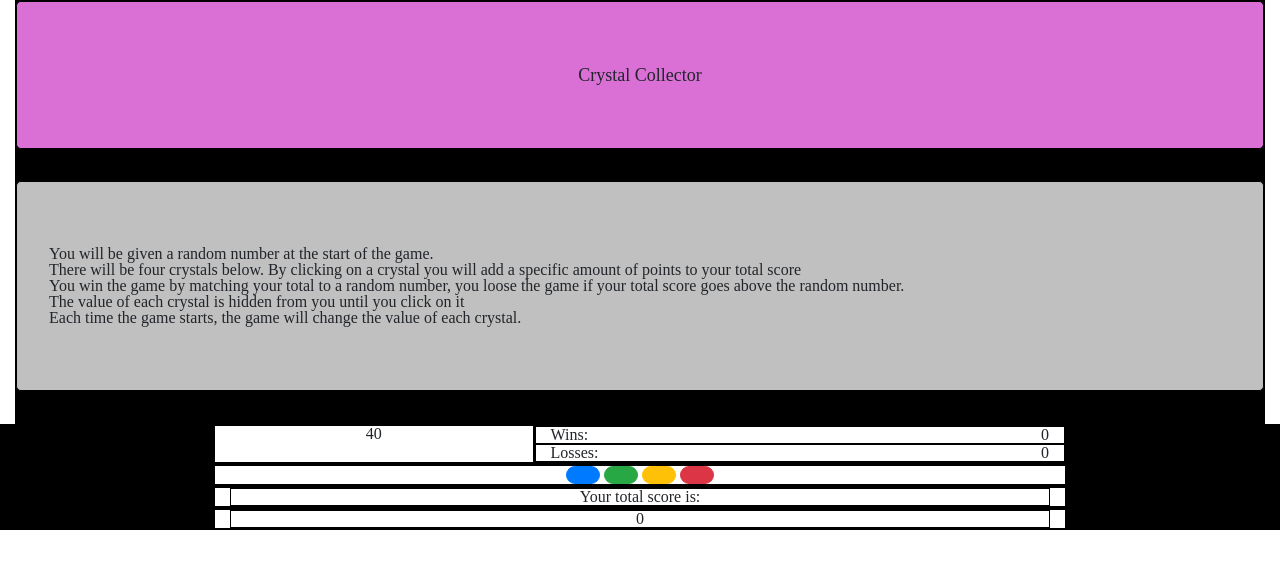
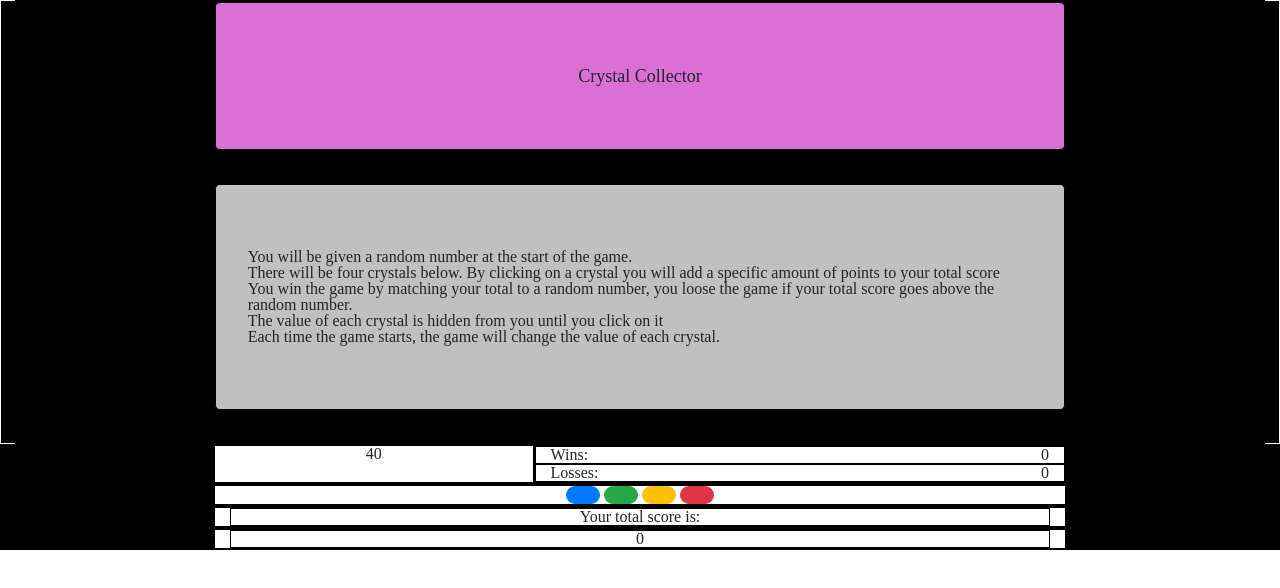
Before and after one commit to mike-west/unit-4-game, a plain HTML site: page index.html in a window 1280 px wide. Drawn offline with nearby package versions, Linux system fonts and the light colour scheme.

Commit message:
last minute changes

```diff
--- a/index.html
+++ b/index.html
@@ -18,17 +18,26 @@
 
     <div class="container-fluid">
         <div class="header-wrapper">
-        <div id='header' class="jumbotron text-center">
+            <div class="row">
+                <div class="col-sm-2 col-2 empty"> </div>
+                <div id='header' class="col-sm-8 col-8 jumbotron text-center">
                     <h1>Crystal Collector</h1>
                 </div>
-        <div id='instructions' class="jumbotron">
+                <div class="col-sm-2 col-2 empty"> </div>
+            </div>
+            <div class="row">
+                    <div class="col-sm-2 col-2 empty"> </div>
+            <div id='instructions' class="jumbotron col-sm-8 col-8">
                 <p>You will be given a random number at the start of the game.</p>
-            <p>There will be four crystals below. By clicking on a crystal you will add a specific amount of points to your total score</p>
-            <p>You win the game by matching your total to a random number, you loose the game if your total score goes above the random number.</p>
+                <p>There will be four crystals below. By clicking on a crystal you will add a specific amount of points to your
+                    total score</p>
+                <p>You win the game by matching your total to a random number, you loose the game if your total score goes above
+                    the random number.</p>
                 <p>The value of each crystal is hidden from you until you click on it</p>
                 <p>Each time the game starts, the game will change the value of each crystal.</p>
             </div>
-        </div>
+            <div class="col-sm-2 col-2 empty"> </div>
+        </div></div>
 
         <!-- one row of 2, 3, 5 and 2 columns -->
         <div id="count_and_scores" class="row">
```
Lines whose indentation alone changed are shown as unchanged.
